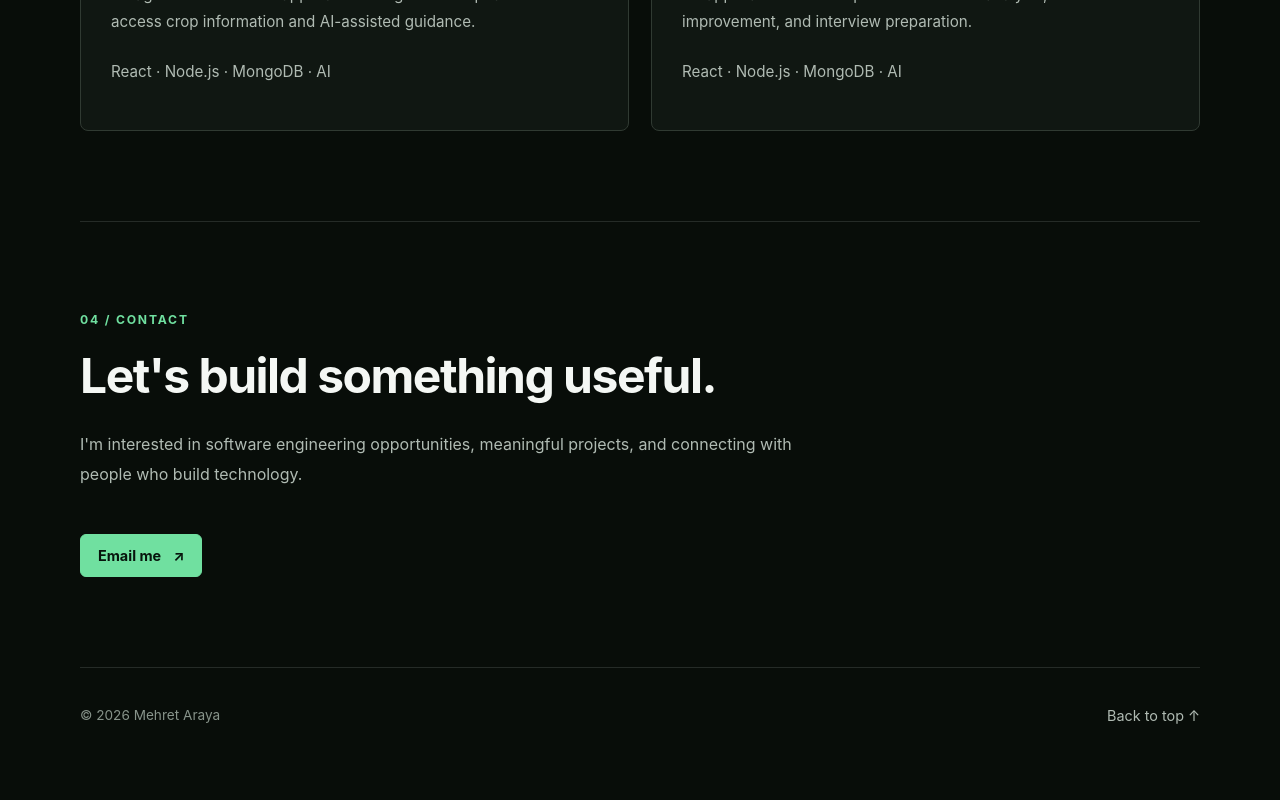
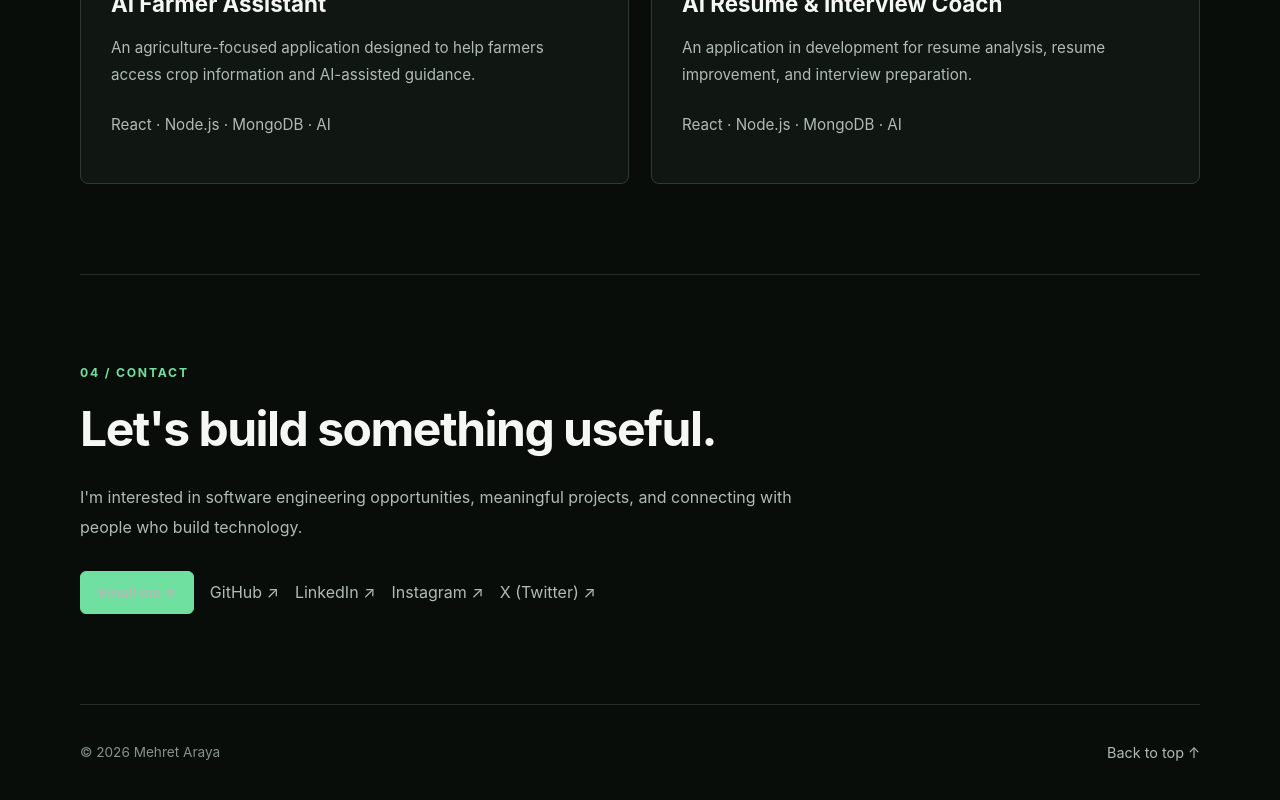
Before and after one commit to Mehret-araya/mehret-araya-portfolio, a React (Vite) app: page / in a window 1280 px wide. Shown: the part 1843-2643 px from the top of the page. Before the commit the page ends 2606 px from the top, so only its background shows below. Built offline with nearby package versions, Linux system fonts and the light colour scheme.

Commit message:
feat: update skills and social contact links

```diff
--- a/src/App.css
+++ b/src/App.css
@@ -236,6 +236,40 @@
   margin-top: 28px;
 }
 
+.contact-links {
+  display: flex;
+  flex-wrap: wrap;
+  align-items: center;
+  gap: 16px;
+  margin-top: 28px;
+}
+
+.contact-links a {
+  color: #b0bbb3;
+  text-decoration: none;
+  transition: color 0.2s ease, transform 0.2s ease;
+}
+
+.contact-links a:hover {
+  color: #70e0a0;
+  transform: translateY(-2px);
+}
+
+.contact-links a:focus-visible {
+  outline: 2px solid #70e0a0;
+  outline-offset: 5px;
+}
+
+#contact .contact-links .primary-button {
+  margin-top: 0;
+}
+
+@media (max-width: 480px) {
+  .contact-links {
+    gap: 18px;
+  }
+}
+
 .site-footer {
   width: min(1120px, calc(100% - 48px));
   margin: 0 auto;
--- a/src/App.jsx
+++ b/src/App.jsx
@@ -68,6 +68,9 @@ function App() {
           <h2>Tools I work with.</h2>
 <div className="skill-list">
   <span>JavaScript</span>
+  <span>TypeScript</span>
+  <span>Python</span>
+  <span>Kotlin</span>
   <span>React</span>
   <span>HTML & CSS</span>
   <span>Node.js</span>
@@ -75,7 +78,9 @@ function App() {
   <span>MongoDB</span>
   <span>SQL</span>
   <span>Java</span>
+  <span>PostgreSQL</span>
 </div>
+
         </section>
 
         <section className="content-section" id="projects">
@@ -116,10 +121,51 @@ function App() {
     I'm interested in software engineering opportunities, meaningful
     projects, and connecting with people who build technology.
   </p>
-          <a className="primary-button" href="mailto:YOUR_EMAIL@example.com">
-            Email me <span aria-hidden="true">↗</span>
+
+  <div className="contact-links">
+    <a
+      className="primary-button"
+      href="mailto:mehretaraya499@gmail.com"
+    >
+      Email me ↗
     </a>
+
+    <a
+      href="https://github.com/Mehret-araya"
+      target="_blank"
+      rel="noreferrer"
+    >
+      GitHub ↗
+    </a>
+
+    <a
+      href="https://www.linkedin.com/in/mehret-araya"
+      target="_blank"
+      rel="noreferrer"
+    >
+      LinkedIn ↗
+    </a>
+
+    <a
+      href="https://www.instagram.com/mehret.ar/"
+      target="_blank"
+      rel="noreferrer"
+    >
+      Instagram ↗
+    </a>
+
+    <a
+      href="https://x.com/mehret_ara68441"
+      target="_blank"
+      rel="noreferrer"
+    >
+      X (Twitter) ↗
+    </a>
+  </div>
 </section>
+
+
+
       </main>
 
       <footer className="site-footer">
```
Lines whose indentation alone changed are shown as unchanged.
